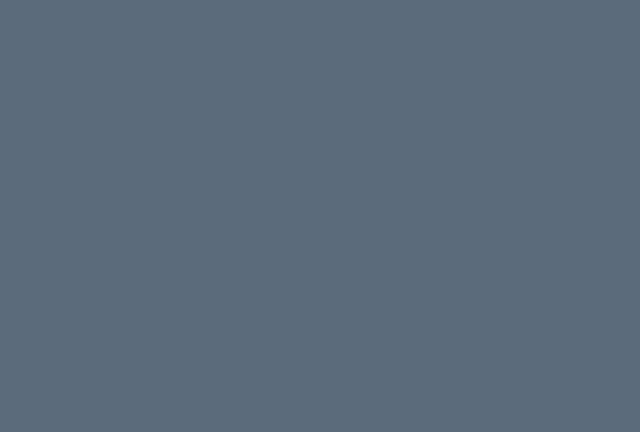
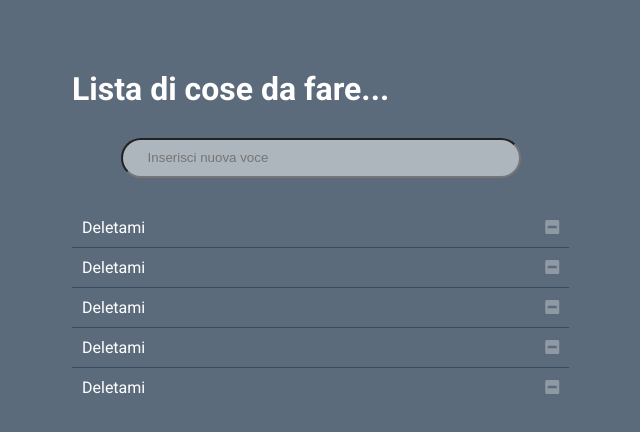
Before and after one commit to dantelerario/js-todo-clone, a plain HTML site: page index.html in a window 1280 px wide. Shown: the whole page, without its empty margins (288-928 px from the left). Drawn offline with nearby package versions, Linux system fonts and the light colour scheme.

Commit message:
HTML\CSS

```diff
--- a/css/main.css
+++ b/css/main.css
@@ -1,10 +1,80 @@
+/* GENERAL SETTINGS */
 * {
   margin: 0;
   padding: 0;
   box-sizing: border-box;
-  font-family: Roboto, sans-serif;
 }
 
 body {
   background: rgba(51, 71, 91, .8);
+  font-family: Roboto, sans-serif;
+  color: #fff;
 }
+
+/* CONTENT */
+#list {
+  display: flex;
+  align-items: flex-start;
+  flex-direction: column;
+  width: 600px;
+  height: 100vh;
+  margin: 50px auto 0;
+  padding: 20px;
+}
+
+main {
+  display: flex;
+  flex-direction: column;
+  align-items: : center;
+}
+
+/* main ul {
+  margin-top: 30px;
+} */
+
+main ul li {
+  list-style: none;
+  padding: 10px;
+  border-bottom: 1px solid rgba(51,71,91, .9);
+}
+
+main ul li:last-child {
+  border-bottom: 0;
+}
+
+main ul li i {
+  margin-left: 400px;
+  cursor: pointer;
+  color: rgba(196, 200, 206, .5);
+}
+
+main ul li i:hover {
+  color: rgba(196, 200, 206, 1);
+}
+
+main input {
+  width: 400px;
+  height: 40px;
+  margin: 30px auto;
+  padding: 10px 25px;
+  line-height: 40px;
+  outline: none;
+  border-radius: 25px;
+  background: rgba(255,255,255, 0.5);
+}
+
+main input:hover,
+main input:focus {
+  background: rgba(255,255,255, 1);
+}
+
+
+
+/* TEMPLATE */
+.template {
+  display: none;
+}
+
+.template li {
+  list-style: none;
+}
--- a/index.html
+++ b/index.html
@@ -11,6 +11,32 @@
 </head>
 <body>
 
+  <div id="list">
+
+    <header>
+      <h1>Lista di cose da fare...</h1>
+    </header>
+
+    <main>
+
+      <input type="text" class="addelement" placeholder="Inserisci nuova voce">
+      <ul class="todo">
+        <li class="element">Deletami<i class="fas fa-minus-square"></i></li>
+        <li class="element">Deletami<i class="fas fa-minus-square"></i></li>
+        <li class="element">Deletami<i class="fas fa-minus-square"></i></li>
+        <li class="element">Deletami<i class="fas fa-minus-square"></i></li>
+        <li class="element">Deletami<i class="fas fa-minus-square"></i></li>
+      </ul>
+
+    </main>
+
+  </div>
+
+    <!-- TEMPLATE DELL'ELEMENTO LISTA -->
+    <div class="template">
+      <input type="text" class="addelement" placeholder="Inserisci nuova voce">
+      <li class="element">Deletami<i class="fas fa-minus-square"></i></li>
+    </div>
 
 
 
```
